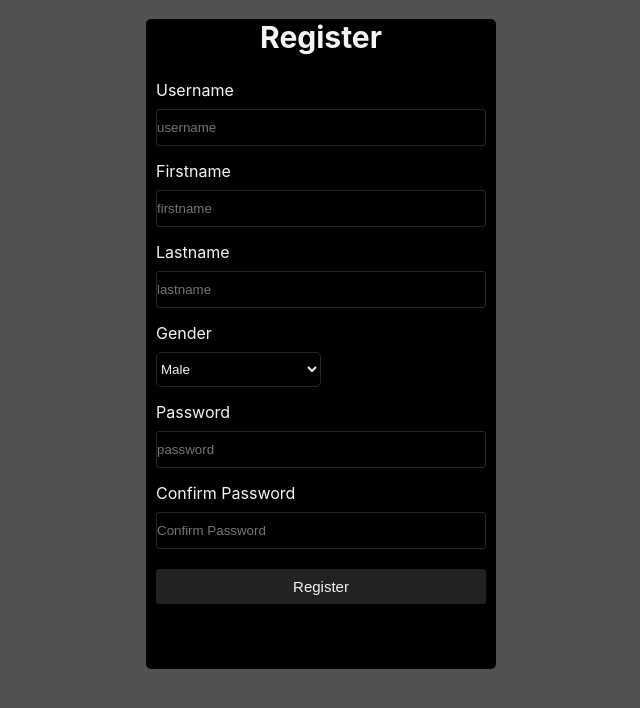
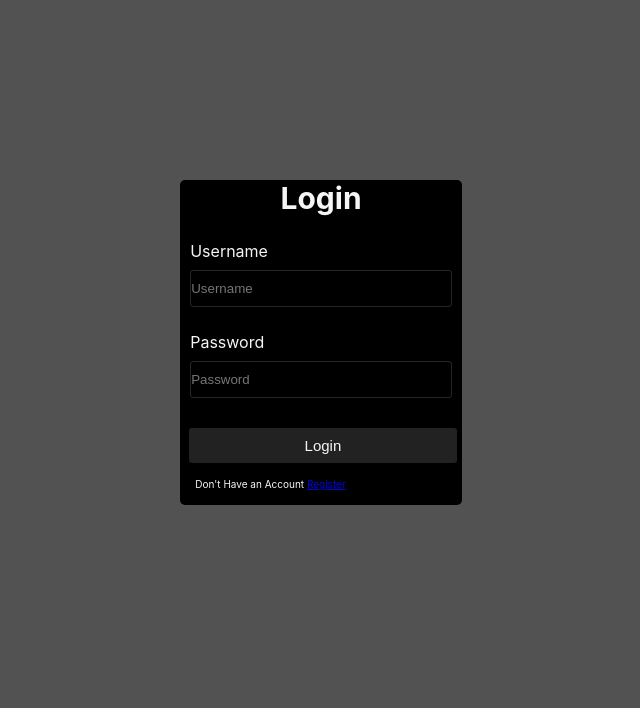
Before and after one commit to AyushK1798/tasks-daily, a React (Create React App) app: page / in a window 1280 px wide. Shown: the top 708 px of the page, without its empty margins (319-959 px from the left). Built offline with nearby package versions, Linux system fonts and the light colour scheme.

Commit message:
Created Components and Router in Login and Register page

```diff
--- a/package.json
+++ b/package.json
@@ -8,6 +8,7 @@
     "@testing-library/user-event": "^13.5.0",
     "react": "^18.2.0",
     "react-dom": "^18.2.0",
+    "react-router-dom": "^6.8.2",
     "react-scripts": "5.0.1",
     "styled-components": "^5.3.6",
     "web-vitals": "^2.1.4"
--- a/src/App.js
+++ b/src/App.js
@@ -1,14 +1,13 @@
-// import Login from "./pages/Login";
+import Login from "./pages/Login";
+import { Route, Routes } from "react-router-dom";
 import Register from "./pages/Register";
 
 function App() {
   return (
-    // <div className="App">
-    //    <Login />
-    // </div>
-    <div>
-      <Register />
-    </div>
+    <Routes>
+      <Route path="/" element={<Login />} />
+      <Route path="/register" element={<Register />} />
+    </Routes>
   );
 }
 
--- /dev/null
+++ b/src/components/Button.jsx
@@ -0,0 +1,28 @@
+import styled from "styled-components";
+
+const Btn = styled.div`
+  button {
+    width: 95%;
+    margin-left: 9px;
+    height: 35px;
+    background-color: #222222;
+    border-radius: 3px;
+    color: whitesmoke;
+    margin-top: 20px;
+    font-size: 15px;
+    border: none;
+  }
+  button:hover {
+    background-color: #000;
+    border: 1px solid #fff;
+  }
+`;
+
+function Button(props) {
+  return (
+    <Btn>
+      <button>{props.btnName}</button>
+    </Btn>
+  );
+}
+export default Button;
--- /dev/null
+++ b/src/components/FormField.jsx
@@ -0,0 +1,36 @@
+import styled from "styled-components";
+
+const Div = styled.div`
+  display: flex;
+  flex-direction: column;
+  margin: 10px;
+  input {
+    height: 35px;
+    background-color: transparent;
+    border: 1px solid #54525278;
+    margin-top: 9px;
+    border-radius: 3px;
+    color: whitesmoke;
+  }
+  label {
+    margin-top: 15px;
+  }
+`;
+function FormField(props) {
+  return (
+    <Div>
+      <label For="username">{props.title}</label>
+      <input
+        type={props.type}
+        placeholder={props.placeholder}
+        value={props.value}
+        id={props.id}
+        onChange={props.onChange}
+      />
+      {props.error.length > 0 && (
+        <span style={{ color: "#EB455F", fontSize: 10 }}>{props.error}</span>
+      )}
+    </Div>
+  );
+}
+export default FormField;
--- /dev/null
+++ b/src/components/Wrapper.jsx
@@ -0,0 +1,30 @@
+import styled from "styled-components";
+
+const LoginWrapper = styled.div`
+  background-color: black;
+  margin: auto;
+  margin-top: 180px;
+  height: 325px;
+  width: 22%;
+  border-radius: 5px;
+  header {
+    text-align: center;
+    font-size: 20px;
+  }
+  p {
+    margin: 15px;
+    font-size: 10px;
+  }
+`;
+
+function Wrapper(props) {
+  return (
+    <LoginWrapper>
+      <header>
+        <h2> {props.pageName} </h2>
+      </header>
+      {props.children}
+    </LoginWrapper>
+  );
+}
+export default Wrapper;
--- a/src/index.css
+++ b/src/index.css
@@ -17,7 +17,3 @@ code {
   font-family: source-code-pro, Menlo, Monaco, Consolas, "Courier New",
     monospace;
 }
-.option{
-  background-color: transparent;
-  color: whitesmoke;
-}
--- a/src/index.js
+++ b/src/index.js
@@ -2,13 +2,16 @@ import React from 'react';
 import ReactDOM from 'react-dom/client';
 import './index.css';
 import App from './App';
+import {BrowserRouter, Routes, Route} from "react-router-dom"
 
 
 const root = ReactDOM.createRoot(document.getElementById('root'));
 root.render(
-  <React.StrictMode>
-    <App />
-  </React.StrictMode>
+  <BrowserRouter>
+  <Routes>
+  <Route path="/*" element={<App/>}/>
+  </Routes>
+  </BrowserRouter>
 );
 
 // If you want to start measuring performance in your app, pass a function
--- a/src/pages/Login.jsx
+++ b/src/pages/Login.jsx
@@ -1,47 +1,8 @@
 import { useState } from "react";
-import styled from "styled-components";
+import Button from "../components/Button";
+import FormField from "../components/FormField";
+import Wrapper from "../components/Wrapper";
 
-const LoginWrapper = styled.div`
-  background-color: black;
-  margin: auto;
-  margin-top: 180px;
-  height: 325px;
-  width: 22%;
-  border-radius: 5px;
-  header {
-    text-align: center;
-    font-size: 20px;
-  }
-`;
-const FormGroup = styled.form`
-  display: flex;
-  flex-direction: column;
-  margin: 10px;
-  input {
-    height: 35px;
-    background-color: transparent;
-    border: 1px solid #54525278;
-    margin-top: 9px;
-    border-radius: 3px;
-    color: whitesmoke;
-  }
-  label {
-    margin-top: 15px;
-  }
-  button {
-    height: 35px;
-    background-color: #222222;
-    border-radius: 3px;
-    color: whitesmoke;
-    margin-top: 20px;
-    font-size: 15px;
-    border: none;
-  }
-  button:hover {
-    background-color: #000;
-    border: 1px solid #fff;
-  }
-`;
 function Login() {
   const [user, setUser] = useState("");
   const [pass, setPass] = useState("");
@@ -72,37 +33,32 @@ function Login() {
     e.preventDefault();
   };
   return (
-    <LoginWrapper>
-      <header>
-        <h2>Login</h2>
-      </header>
-
-      <FormGroup onSubmit={onSubmitHandler}>
-        <label For="username">Username</label>
-        <input
+    <Wrapper pageName="Login">
+      <form onSubmit={onSubmitHandler}>
+        <FormField
+          title="Username"
           type="text"
-          placeholder="username"
+          placeholder="Username"
           value={user}
-          id="username"
+          id="userName"
           onChange={onChangeUserHandler}
+          error={userErr}
         />
-        {userErr.length > 0 && (
-          <span style={{ color: "#EB455F", fontSize: 10 }}>{userErr}</span>
-        )}
-        <label for="password">Password</label>
-        <input
+        <FormField
+          title="Password"
           type="password"
-          placeholder="password"
+          placeholder="Password"
+          value={pass}
           id="password"
-          value={pass}
           onChange={onChangePassHandler}
+          error={passErr}
         />
-        {passErr.length > 0 && (
-          <span style={{ color: "#EB455F", fontSize: 10 }}>{passErr}</span>
-        )}
-        <button>Login</button>
-      </FormGroup>
-    </LoginWrapper>
+        <Button btnName="Login" />
+      </form>
+      <p>
+        Don't Have an Account <a href="/register"> Register</a>
+      </p>
+    </Wrapper>
   );
 }
 export default Login;
--- a/src/pages/Register.jsx
+++ b/src/pages/Register.jsx
@@ -1,61 +1,23 @@
 import { useState } from "react";
 import styled from "styled-components";
+// import Wrapper from "../components/Wrapper";
+import FormField from "../components/FormField";
+import Button from "../components/Button";
+import "../pages/register.css";
 
 const RegisterWrapper = styled.div`
   background-color: black;
   margin: auto;
   margin-top: 19px;
-  height: 650px;
-  width: 350px;
+  height: 700px;
+  width: 400px;
   border-radius: 5px;
-
   header {
     text-align: center;
     font-size: 20px;
   }
 `;
-const FormGroup = styled.form`
-  display: flex;
-  flex-direction: column;
-  margin: 10px;
-  input {
-    height: 35px;
-    background-color: transparent;
-    border: 1px solid #54525278;
-    margin-top: 9px;
-    border-radius: 3px;
-    color: whitesmoke;
-  }
-  label {
-    margin-top: 15px;
-  }
-  button {
-    height: 35px;
-    background-color: #222222;
-    border-radius: 3px;
-    color: whitesmoke;
-    margin-top: 20px;
-    font-size: 15px;
-    border: none;
-  }
-  button:hover {
-    background-color: #000;
-    border: 1px solid #fff;
-  }
-`;
-const GenderSelector = styled.div`
-  display: flex;
-  flex-direction: column;
-  select {
-    margin-top: 9px;
-    width: 50%;
-    background-color: transparent;
-    color: whitesmoke;
-    border-radius: 5px;
-    height: 35px;
-    border: 1px solid #54525278;
-  }
-`;
+
 function Login() {
   const [user, setUser] = useState("");
   const [pass, setPass] = useState("");
@@ -95,26 +57,32 @@ function Login() {
     setLastNameErr("");
   };
   const onSubmitHandler = (e) => {
-    const isUser = user.trim() === "";
-    const isPass = pass.trim() === "";
-    const isFirstName = firstName.trim() === "";
-    const isLastName = lastName.trim() === "";
-    const isCnfPass = cnfPass.trim() === "";
+    // const isUser = user.trim() === "";
+    // const isPass = pass.trim() === "";
+    // const isFirstName = firstName.trim() === "";
+    // const isLastName = lastName.trim() === "";
+    // const isCnfPass = cnfPass.trim() === "";
 
-    if (isUser) {
+    if (!user) {
       setUserErr("Please Enter Your Username");
+    } else if (user.length < 5) {
+      setUserErr("Username should have at least 5 characters");
     }
-    if (isFirstName) {
+    if (!firstName) {
       setFirstNameErr("please Enter Your Firstname");
     }
-    if (isLastName) {
+    if (!lastName) {
       setLastNameErr("Please Enter Your Lastname");
     }
-    if (isPass) {
+    if (!pass) {
       setPassErr("Please Enter New Password");
+    } else if (user.length < 5) {
+      setPassErr("Password Should have at least 5 characters");
     }
-    if (isCnfPass) {
-      setCnfPassErr("Please confirm Password");
+    if (!cnfPass) {
+      setCnfPassErr("Please Re-Enter Password");
+    } else if (pass !== cnfPass) {
+      setCnfPassErr("Password Doesn't Match");
     }
 
     e.preventDefault();
@@ -124,80 +92,63 @@ function Login() {
       <header>
         <h2>Register</h2>
       </header>
-
-      <FormGroup onSubmit={onSubmitHandler}>
-        <label For="username">Username</label>
-        <input
+      <form onSubmit={onSubmitHandler}>
+        <FormField
+          title="Username"
           type="text"
-          placeholder="username"
+          placeholder="Username"
+          id="username"
           value={user}
-          id="username"
           onChange={onChangeUserHandler}
+          error={userErr}
         />
-        {userErr.length > 0 && (
-          <span style={{ color: "#EB455F", fontSize: 10 }}>{userErr}</span>
-        )}
-        <label for="firstname">Firstname</label>
-        <input
+        <FormField
+          title="Firstname"
           type="text"
-          placeholder="firstname"
-          id="firstname"
+          placeholder="Firstname"
+          id="Firstname"
           value={firstName}
           onChange={onChangeFirstNameHandler}
+          error={firstNameErr}
         />
-        {firstNameErr.length > 0 && (
-          <span style={{ color: "#EB455F", fontSize: 10 }}>{firstNameErr}</span>
-        )}
-        <label for="lastname">Lastname</label>
-        <input
+        <FormField
+          title="Lastname"
           type="text"
-          placeholder="lastname"
-          id="lastname"
+          placeholder="Lastname"
+          id="Lastname"
           value={lastName}
           onChange={onChangeLastNameHandler}
+          error={lastNameErr}
         />
-        {lastNameErr.length > 0 && (
-          <span style={{ color: "#EB455F", fontSize: 10 }}>{lastNameErr}</span>
-        )}
-        <GenderSelector>
-          <label>Gender</label>
-          <select name="Gender">
-            <option className="option" value="Male">
-              Male
-            </option>
-            <option className="option" value="Female">
-              Female
-            </option>
-            <option className="option" value="Others">
-              Others
-            </option>
+        <div className="select">
+          <select name="slct" id="slct">
+            <option value="0">Gender:</option>
+            <option value="1">Male</option>
+            <option value="2">Female</option>
+            <option value="3">Others</option>
           </select>
-        </GenderSelector>
+        </div>
 
-        <label for="password">Password</label>
-        <input
-          type="passowrd"
-          placeholder="password"
-          id="password"
+        <FormField
+          title="Password"
+          type="Password"
+          placeholder="Password"
+          id="Password"
           value={pass}
           onChange={onChangePassHandler}
+          error={passErr}
         />
-        {passErr.length > 0 && (
-          <span style={{ color: "#EB455F", fontSize: 10 }}>{passErr}</span>
-        )}
-        <label for="cnfPassword">Confirm Password</label>
-        <input
+        <FormField
+          title="Confirm Password"
           type="password"
-          placeholder="Confirm Password"
-          id="cnfPassword"
+          placeholder="Re-Enter your Password"
+          id="Password"
           value={cnfPass}
           onChange={onChangeCnfPassHandler}
+          error={cnfPassErr}
         />
-        {cnfPassErr.length > 0 && (
-          <span style={{ color: "#EB455F", fontSize: 10 }}>{cnfPassErr}</span>
-        )}
-        <button>Register</button>
-      </FormGroup>
+        <Button btnName="Register" />
+      </form>
     </RegisterWrapper>
   );
 }
--- /dev/null
+++ b/src/pages/register.css
@@ -0,0 +1,50 @@
+select {
+    -webkit-appearance: none;
+    -moz-appearance: none;
+    -ms-appearance: none;
+    appearance: none;
+    outline: 0;
+    background: rgb(0, 0, 0);
+    background-image: none;
+    /* border: 1px solid rgb(255, 255, 255); */
+}
+
+.select {
+    position: relative;
+    display: block;
+    width: 9em;
+    height: 30px;
+    margin-left: 9px;
+    background: #000000;
+    border: 1px solid #54525278;
+
+    border-radius: .25em;
+}
+
+select {
+    width: 100%;
+    height: 100%;
+    margin: 0;
+    padding: 0 0 0 .5em;
+    color: rgb(255, 255, 255);
+    cursor: pointer;
+}
+
+select::-ms-expand {
+    display: none;
+}
+
+.select::after {
+    content: '\25BC';
+    position: absolute;
+    top: 0;
+    right: 0;
+    bottom: 0;
+    padding: 0 1em;
+    background: #000000;
+    pointer-events: none;
+}
+
+.select:hover::after {
+    color: #ffffff;
+}
```
Also changed, not shown: 1 other file (tests, documents, lock files or other folders).
